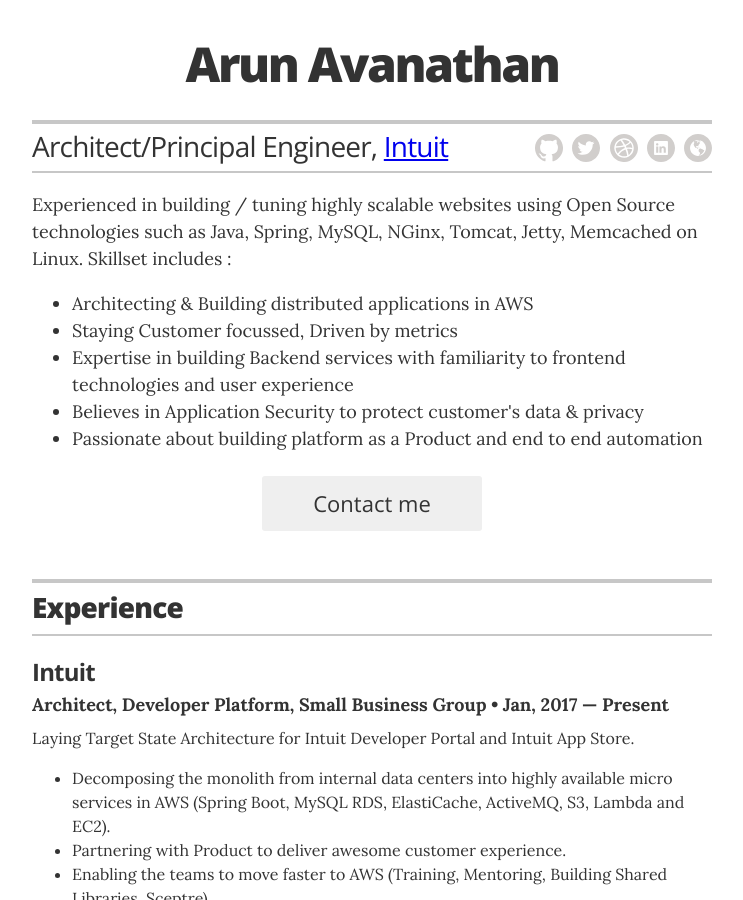
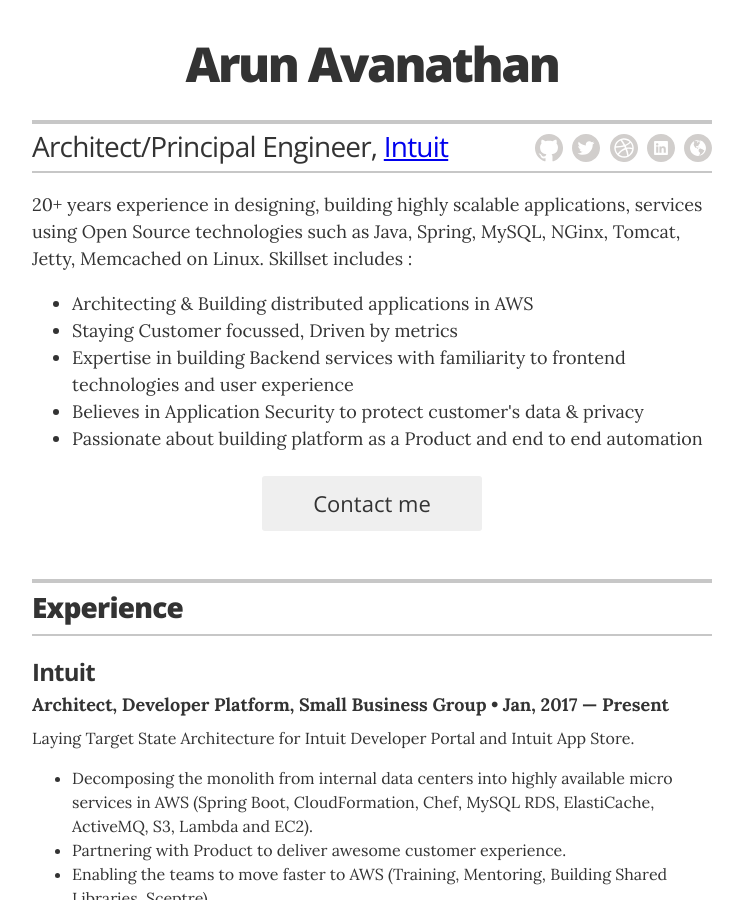
Before and after one commit to avanathan/resume, a Jekyll site: the page built from index.html, in a window 1280 px wide and 900 px high. Shown: the whole window, without its empty margins (268-1011 px from the left). Built offline with Jekyll 4.4.1, drawn with Linux system fonts in a browser that asks for light colours.

Commit message:
Few more tweaks

```diff
--- a/_config.yml
+++ b/_config.yml
@@ -16,7 +16,7 @@
 resume_contact_telephone:       "xxx-xxx-xxxx"
 resume_contact_address:         "Mountain View, CA"
 resume_header_contact_info: "Mountain View, CA | arun.avanathan@gmail.com"
-resume_header_intro: "<p>Experienced in building / tuning highly scalable websites using Open Source technologies such as Java, Spring, MySQL, NGinx, Tomcat, Jetty, Memcached on Linux. Skillset includes : </br>
+resume_header_intro: "<p>20+ years experience in designing, building highly scalable applications, services using Open Source technologies such as Java, Spring, MySQL, NGinx, Tomcat, Jetty, Memcached on Linux. Skillset includes : </br>
 <ul>
 <li>Architecting & Building distributed applications in AWS</li>
 <li>Staying Customer focussed, Driven by metrics</li>
--- a/_data/experience.yml
+++ b/_data/experience.yml
@@ -3,7 +3,7 @@
 - company: Intuit
   position: Architect, Developer Platform, Small Business Group
   duration: Jan, 2017 &mdash; Present
-  summary: Laying Target State Architecture for Intuit Developer Portal and Intuit App Store.<ul class="resume-item-list"><li>Decomposing the monolith from internal data centers into highly available micro services in AWS (Spring Boot, MySQL RDS, ElastiCache, ActiveMQ, S3, Lambda and EC2).</li><li>Partnering with Product to deliver awesome customer experience.</li><li>Enabling the teams to move faster to AWS (Training, Mentoring, Building Shared Libraries, <a href="https://github.com/cloudreach/sceptre">Sceptre</a>)</li><li>Providing Architecture for migrating Developers from OAuth 1 to OAuth 2</li><li>Helping the teams to decompose and build isolated services with polyglot persistence model</li><li>Being application security champion for the team</li><li>Mentored engineers in the team to become better in AWS and Distributed systems with a goal of making my "Architect" role redundant.</li></ul>
+  summary: Laying Target State Architecture for Intuit Developer Portal and Intuit App Store.<ul class="resume-item-list"><li>Decomposing the monolith from internal data centers into highly available micro services in AWS (Spring Boot, CloudFormation, Chef, MySQL RDS, ElastiCache, ActiveMQ, S3, Lambda and EC2).</li><li>Partnering with Product to deliver awesome customer experience.</li><li>Enabling the teams to move faster to AWS (Training, Mentoring, Building Shared Libraries, <a href="https://github.com/cloudreach/sceptre">Sceptre</a>)</li><li>Providing Architecture for migrating Developers from OAuth 1 to OAuth 2</li><li>Helping the teams to decompose and build isolated services with polyglot persistence model</li><li>Being application security champion for the team</li><li>Mentored engineers in the team to become better in AWS and Distributed systems with a goal of making my "Architect" role redundant.</li></ul>
 
 # Principal Engineer
 - company: Intuit
```
